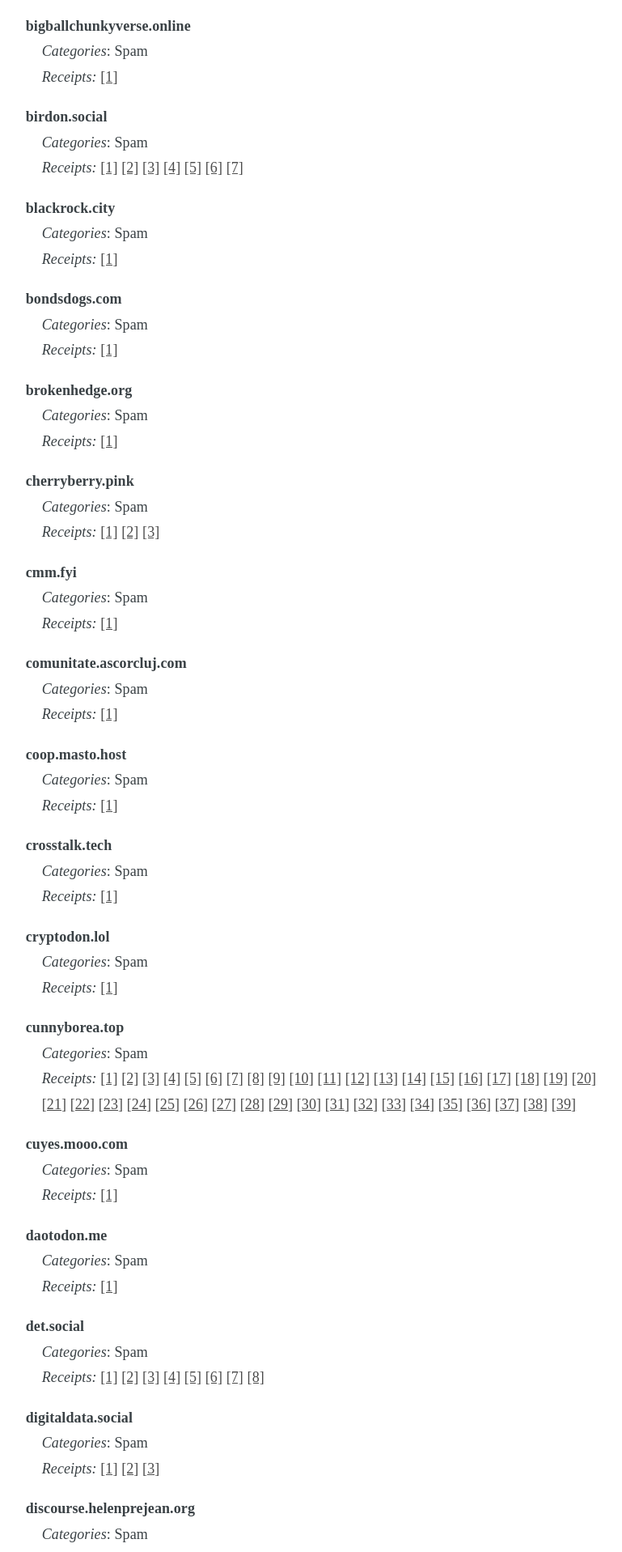
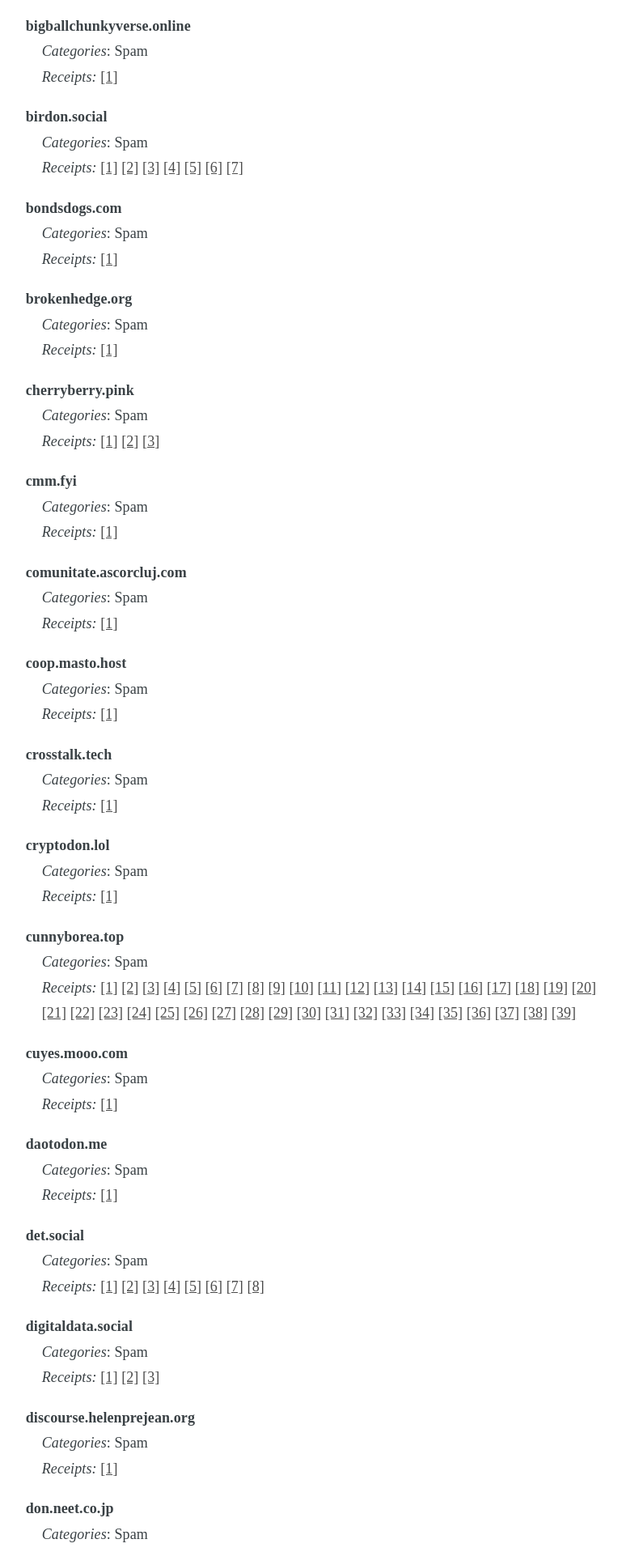
Before and after one commit to chaossocial/meta, a Jekyll site: the page built from federation.md, in a window 1280 px wide. Shown: the part 1649-3566 px from the top of the page at 81% size, without its empty margins (398-1167 px from the left). Built offline with Jekyll 4.4.1, drawn with Linux system fonts in a browser that asks for light colours; some of the changed text lies outside the part shown.

Commit message:
Unlimit blackrock.city

```diff
--- a/_data/limited_instances.json
+++ b/_data/limited_instances.json
@@ -103,17 +103,6 @@
       "https://birdon.social/@uavyalr0uh",
       "https://birdon.social/@vurs6ls2qv",
       "https://birdon.social/@bfsuo9qb7o"
-    ],
-    "comment_en": "",
-    "comment_de": ""
-  },
-  {
-    "instance": "blackrock.city",
-    "tags": [
-      "SPAM"
-    ],
-    "receipts": [
-      "https://blackrock.city/@ujkkus1k1g"
     ],
     "comment_en": "",
     "comment_de": ""
```
